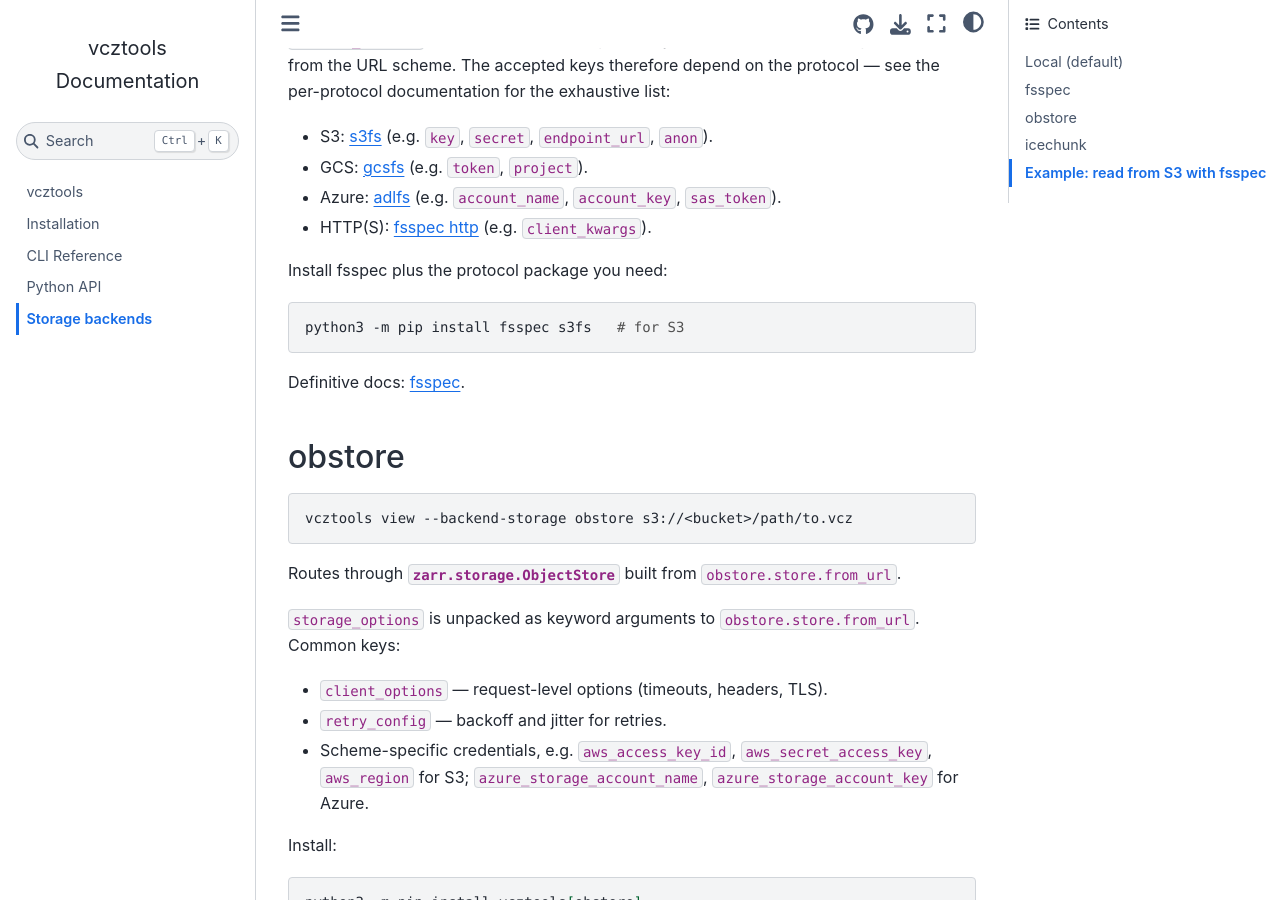
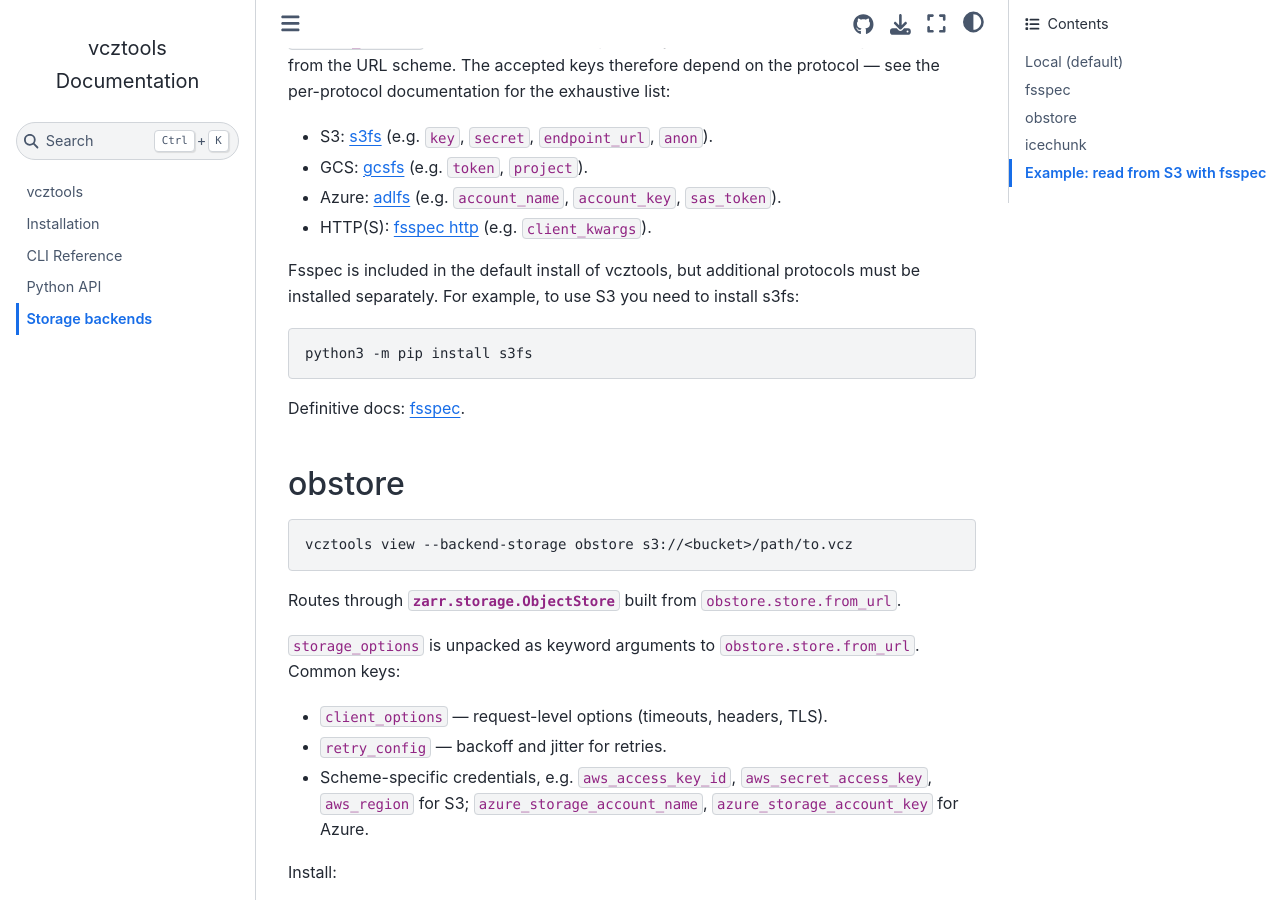
Before and after one commit to sgkit-dev/vcztools, a Jupyter Book: the page built from docs/storage_backends.md, in a window 1280 px wide and 900 px high, scrolled down 1378 px. Built offline with Jupyter Book 1.0.4 settings and Sphinx 7.4.7 and the Sphinx Book theme 1.1.4, drawn with Linux system fonts in a browser that asks for light colours.

Commit message:
Fixup some text

````diff
--- a/docs/storage_backends.md
+++ b/docs/storage_backends.md
@@ -60,10 +60,11 @@ exhaustive list:
 - Azure: [adlfs](https://github.com/fsspec/adlfs) (e.g. `account_name`, `account_key`, `sas_token`).
 - HTTP(S): [fsspec http](https://filesystem-spec.readthedocs.io/en/latest/api.html#fsspec.implementations.http.HTTPFileSystem) (e.g. `client_kwargs`).
 
-Install fsspec plus the protocol package you need:
 
+Fsspec is included in the default install of vcztools, but additional protocols
+must be installed separately. For example, to use S3 you need to install s3fs:
 ```bash
-python3 -m pip install fsspec s3fs   # for S3
+python3 -m pip install s3fs
 ```
 
 Definitive docs: [fsspec](https://filesystem-spec.readthedocs.io/).
````
